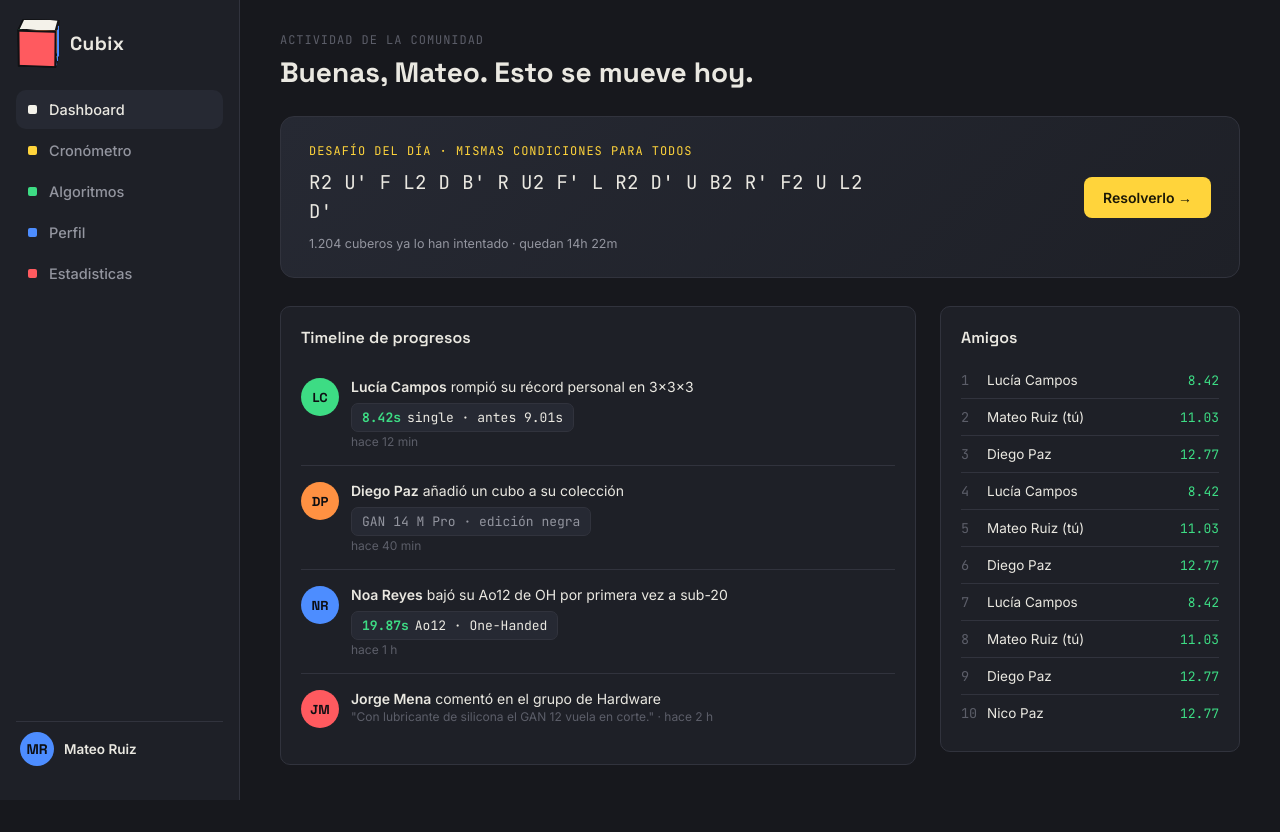
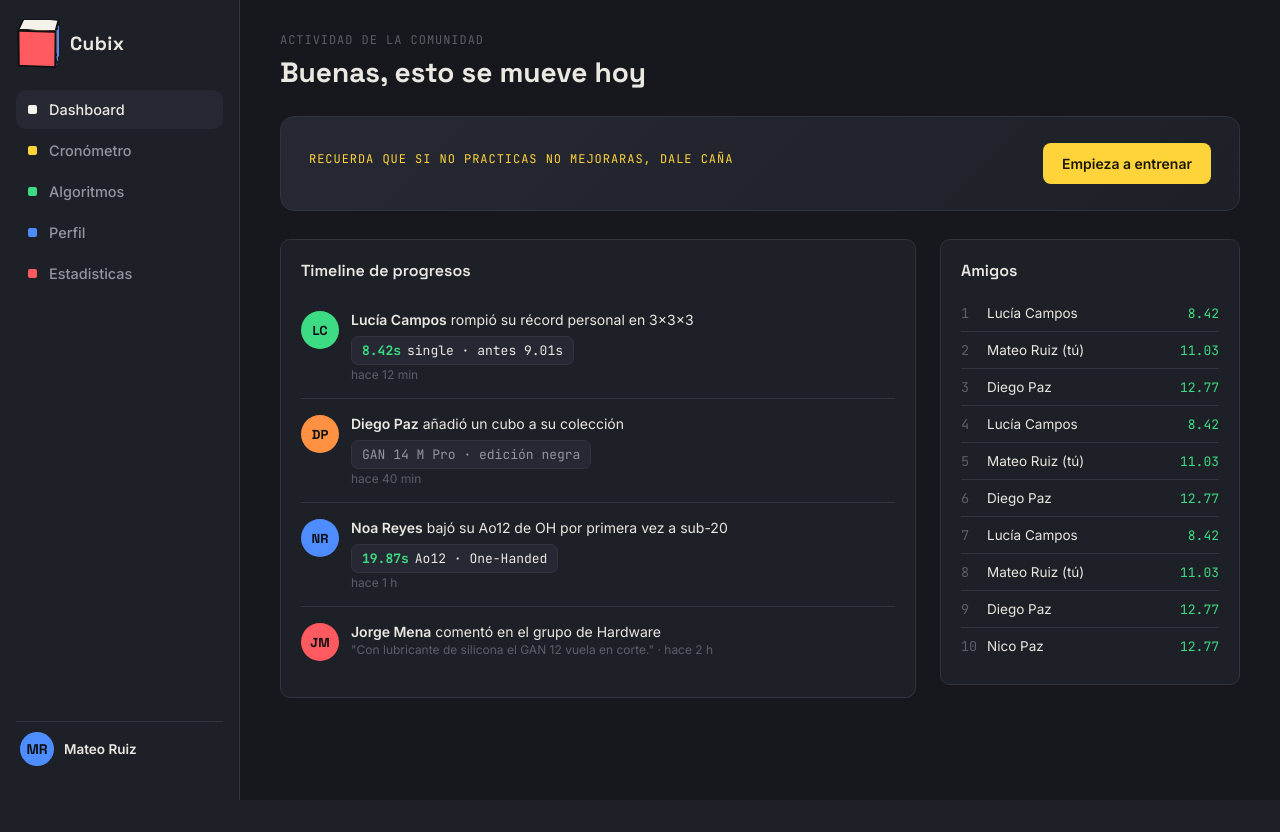
Before and after one commit to PelayoCubero/Cubix, a PHP site: page / in a window 1280 px wide. After the commit the page ends 800 px from the top, so only its background shows below. Run offline with PHP 8.4, Linux system fonts and the light colour scheme.

Commit message:
Add files via upload

```diff
--- a/Cubix/CSS/styles.css
+++ b/Cubix/CSS/styles.css
@@ -20,7 +20,7 @@
     --font-body:'Inter', sans-serif;
   }
 
-  *{box-sizing:border-box; margin:0; padding:0;}
+  *{box-sizing:border-box; margin:0; padding:0; }
   html{color-scheme:dark;}
   body{
     background:var(--bg);
@@ -28,6 +28,8 @@
     font-family:var(--font-body);
     display:flex;
     min-height:100vh;
+    margin: auto;
+    max-width: 100%;
   }
   a{color:inherit; text-decoration:none;}
   button{font-family:inherit; cursor:pointer;}
--- a/Cubix/javaScript/script.js
+++ b/Cubix/javaScript/script.js
@@ -1,13 +1,3 @@
-// ---------- Navegación entre ventanas ----------
-  function showView(id){
-    document.querySelectorAll('.view').forEach(v => v.classList.remove('active'));
-    document.getElementById(id).classList.add('active');
-    document.querySelectorAll('.navbtn').forEach(b => b.classList.toggle('active', b.dataset.view === id));
-  }
-  document.querySelectorAll('.navbtn').forEach(btn=>{
-    btn.addEventListener('click', ()=> showView(btn.dataset.view));
-  });
-
   // ---------- Scramble generator ----------
   const FACES = ['R',"R'",'R2','L',"L'",'L2','U',"U'",'U2','D',"D'",'D2','F',"F'",'F2','B',"B'",'B2'];
   function faceOf(m){ return m[0]; }
@@ -24,6 +14,16 @@
     const s = genScramble(20);
     document.getElementById('timerScramble').textContent = s;
   }
+
+// ---------- Navegación entre ventanas ----------
+  function showView(id){
+    document.querySelectorAll('.view').forEach(v => v.classList.remove('active'));
+    document.getElementById(id).classList.add('active');
+    document.querySelectorAll('.navbtn').forEach(b => b.classList.toggle('active', b.dataset.view === id));
+  }
+  document.querySelectorAll('.navbtn').forEach(btn=>{
+    btn.addEventListener('click', ()=> showView(btn.dataset.view), newScramble());
+  });
 
   // ---------- Cronómetro funcional ----------
   let running = false, startTs = 0, rafId = null;
--- a/Cubix/paginas/algoritmos.php
+++ b/Cubix/paginas/algoritmos.php
@@ -6,7 +6,6 @@
 
     <div class="method-tabs">
       <button class="tab active" data-method="cfop">CFOP</button>
-      <button class="tab" data-method="other">Roux / ZZ (próximamente)</button>
     </div>
 
     <div id="cfopPanel">
--- a/Cubix/paginas/dashboard.php
+++ b/Cubix/paginas/dashboard.php
@@ -2,16 +2,14 @@
 <section class="view active" id="dashboard">
 <div class="view-header">
     <div class="eyebrow">Actividad de la comunidad</div>
-    <h1>Buenas, Mateo. Esto se mueve hoy.</h1>
+    <h1>Buenas, esto se mueve hoy</h1>
 </div>
 
 <div class="hero-scramble">
     <div>
-    <div class="label">Desafío del día · mismas condiciones para todos</div>
-    <div class="scramble" id="dailyScramble">R2 U' F L2 D B' R U2 F' L R2 D' U B2 R' F2 U L2 D'</div>
-    <div class="meta">1.204 cuberos ya lo han intentado · quedan 14h 22m</div>
+        <div class="label">Recuerda que si no practicas no mejoraras, dale caña</div>
     </div>
-    <button class="btn btn-primary" onclick="showView('timer')">Resolverlo →</button>
+    <button class="btn btn-primary" onclick="showView('timer')">Empieza a entrenar</button>
 </div>
 
 <div class="dash-grid">
--- a/Cubix/paginas/timer.php
+++ b/Cubix/paginas/timer.php
@@ -7,22 +7,15 @@
 
     <div class="timer-layout">
       <div class="card timer-stage">
-        <div class="scramble-line" id="timerScramble">R2 U' F L2 D B' R U2 F' L R2 D' U B2 R' F2 U L2 D'</div>
+        <div class="scramble-line" id="timerScramble"></div>
         <div class="time-display" id="timeDisplay">00.00</div>
-        <div class="timer-hint" id="timerHint">Pulsa <b>espacio</b> o el botón para iniciar la inspección</div>
+        <div class="timer-hint" id="timerHint">Pulsa espacio iniciar</div>
         <div class="timer-actions">
           <button class="btn btn-primary" id="startBtn" onclick="toggleTimer()">Iniciar</button>
           <button class="btn btn-outline" onclick="newScramble()">Nueva mezcla</button>
         </div>
 
-        <div class="session-chips">
-          <span class="chip active">3x3x3</span>
-          <span class="chip">2x2x2</span>
-          <span class="chip">4x4x4</span>
-          <span class="chip">Pyraminx</span>
-          <span class="chip">One-Handed</span>
-          <span class="chip">Skewb</span>
-        </div>
+
       </div>
 
       <div>
@@ -46,7 +39,6 @@
         <div class="card">
           <h2>Últimos resueltos</h2>
           <ul class="solve-list" id="solvesList">
-            <li><span class="n">—</span><span>Resuelve algo para empezar tu historial</span></li>
           </ul>
         </div>
       </div>
```
